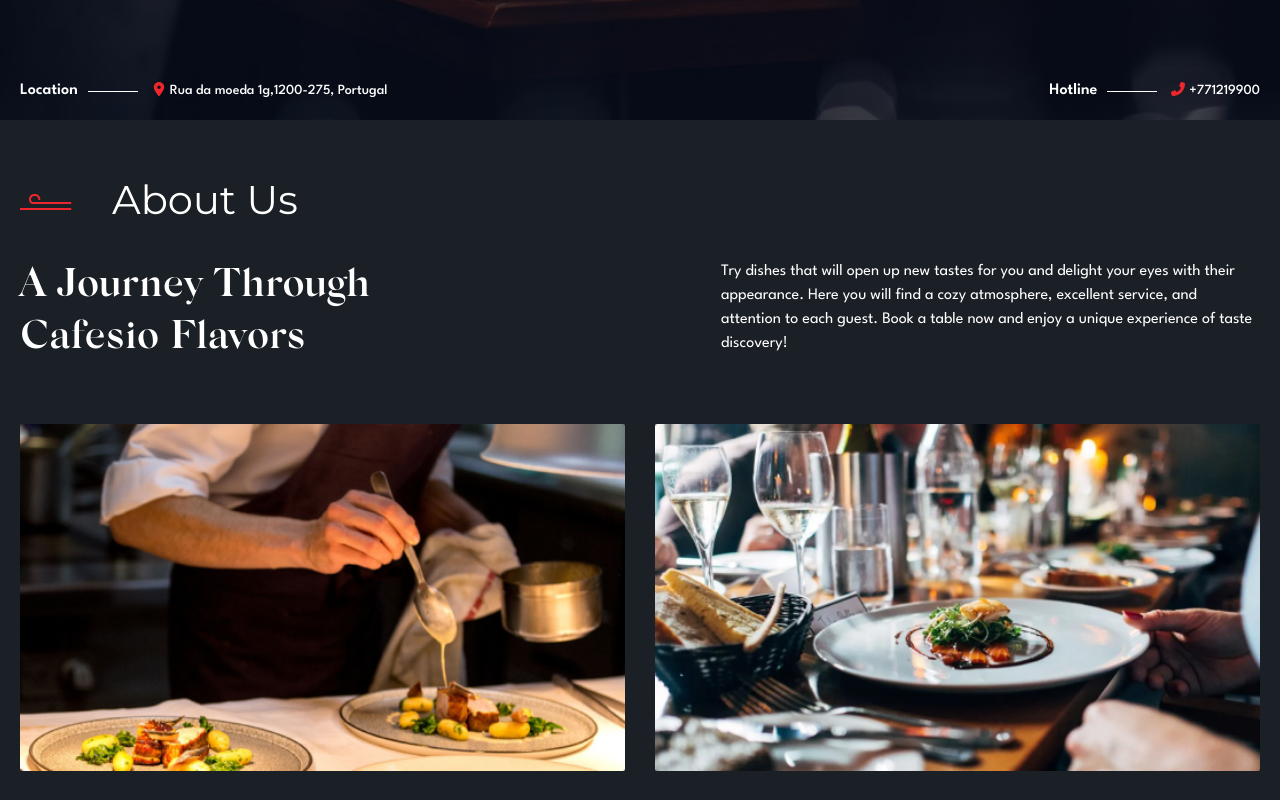
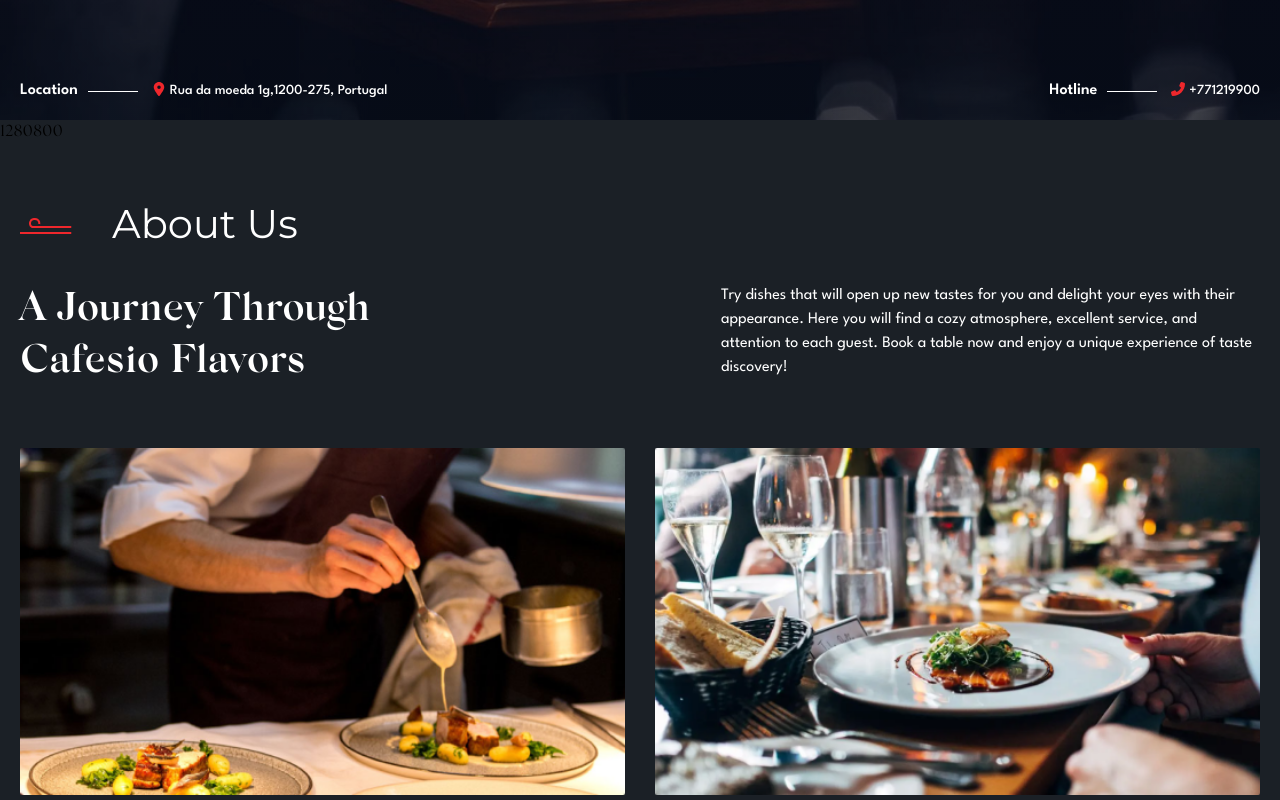
Before and after one commit to AlimMahmudov/motion-restaurant, a Next.js app: page / in a window 1280 px wide. Shown: the part 460-1260 px from the top of the page. Built offline with nearby package versions, Linux system fonts and the light colour scheme; a web font is replaced by a local one.

Commit message:
size check

```diff
--- a/src/app/components/layout/header/ui/header-menu/HeaderMenu.module.scss
+++ b/src/app/components/layout/header/ui/header-menu/HeaderMenu.module.scss
@@ -49,7 +49,7 @@
 
 	z-index: 30;
 	right: 0;
-	top: 72px;
+	top: 79px;
 	width: auto;
 }
 
--- a/src/app/components/page/home/sections/about/About.tsx
+++ b/src/app/components/page/home/sections/about/About.tsx
@@ -6,12 +6,15 @@ import { useLanguageStore } from '@/shared/stores/language-store'
 import Image from 'next/image'
 import scss from './About.module.scss'
 import { memo } from 'react'
+import useWindowSize from '@/shared/hooks/useWindowSize'
 
 const About = memo(() => {
 	const { $t, language } = useLanguageStore()
-
+	const { width, height } = useWindowSize()
 	return (
 		<section id='about_us' className={scss[language]}>
+			{width}
+			{height}
 			<div className='container'>
 				<div className={scss.about}>
 					<div className={scss.about_text}>
```
